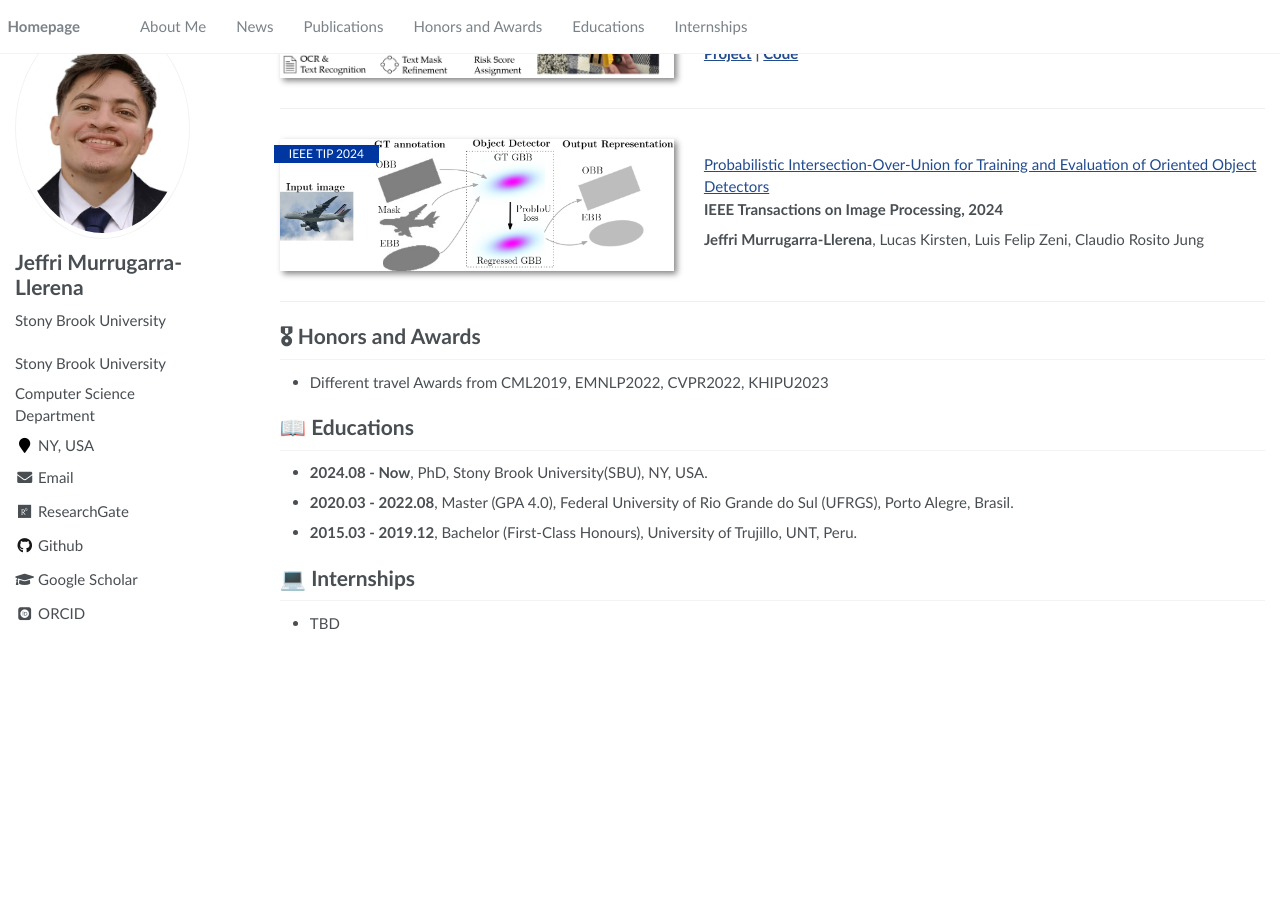
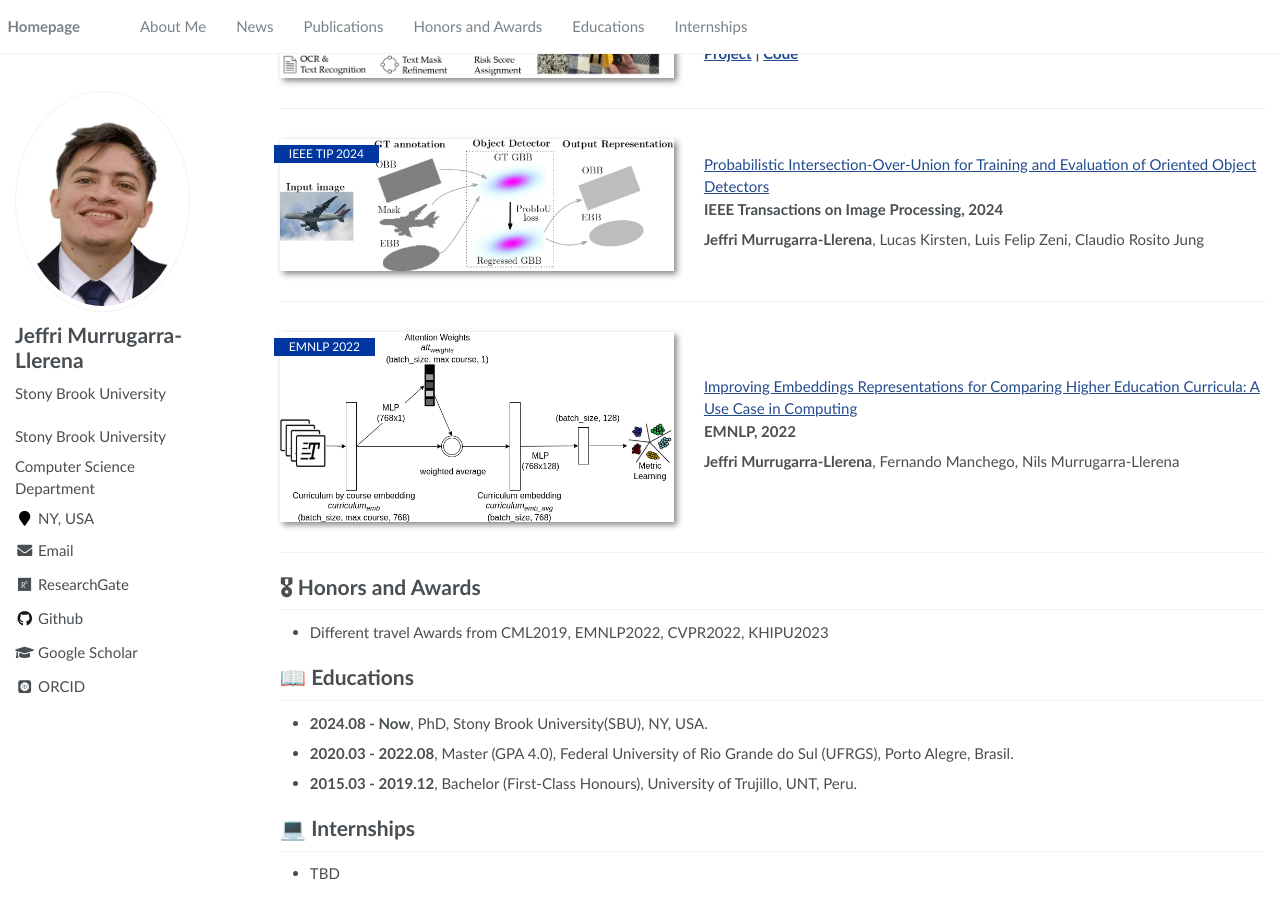
Before and after one commit to Artcs1/Artcs1.github.io, a Jekyll site: the page built from _pages/about.md, in a window 1280 px wide and 900 px high, scrolled down 611 px. Built offline with Jekyll 4.4.1, drawn with Linux system fonts in a browser that asks for light colours; some web fonts are replaced; before the commit the page ends 1260 px from its top, so only the background shows below that.

Commit message:
Update about.md

```diff
--- a/_pages/about.md
+++ b/_pages/about.md
@@ -47,7 +47,6 @@ In 2022, I obtained my Master's in Computer Science from <a href="http://www.ufr
 </div>
 
 
-
 <div class='paper-box'><div class='paper-box-image'><div><div class="badge">IEEE TIP 2024</div><img src='images/ieee_tip2024.jpg' alt="IEEETIP2024" width="100%"></div></div>
 <div class='paper-box-text' markdown="1">
 
@@ -58,6 +57,18 @@ In 2022, I obtained my Master's in Computer Science from <a href="http://www.ufr
 
 </div>
 </div>
+
+<div class='paper-box'><div class='paper-box-image'><div><div class="badge">EMNLP 2022</div><img src='images/emnlp2022.png' alt="EMNLP2022" width="100%"></div></div>
+<div class='paper-box-text' markdown="1">
+
+[Improving Embeddings Representations for Comparing Higher Education Curricula: A Use Case in Computing](https://aclanthology.org/2022.emnlp-main.776/)
+**EMNLP, 2022**
+
+**Jeffri Murrugarra-Llerena**, Fernando Manchego, Nils Murrugarra-Llerena
+
+</div>
+</div>
+
 
 
 # 🎖 Honors and Awards
```
